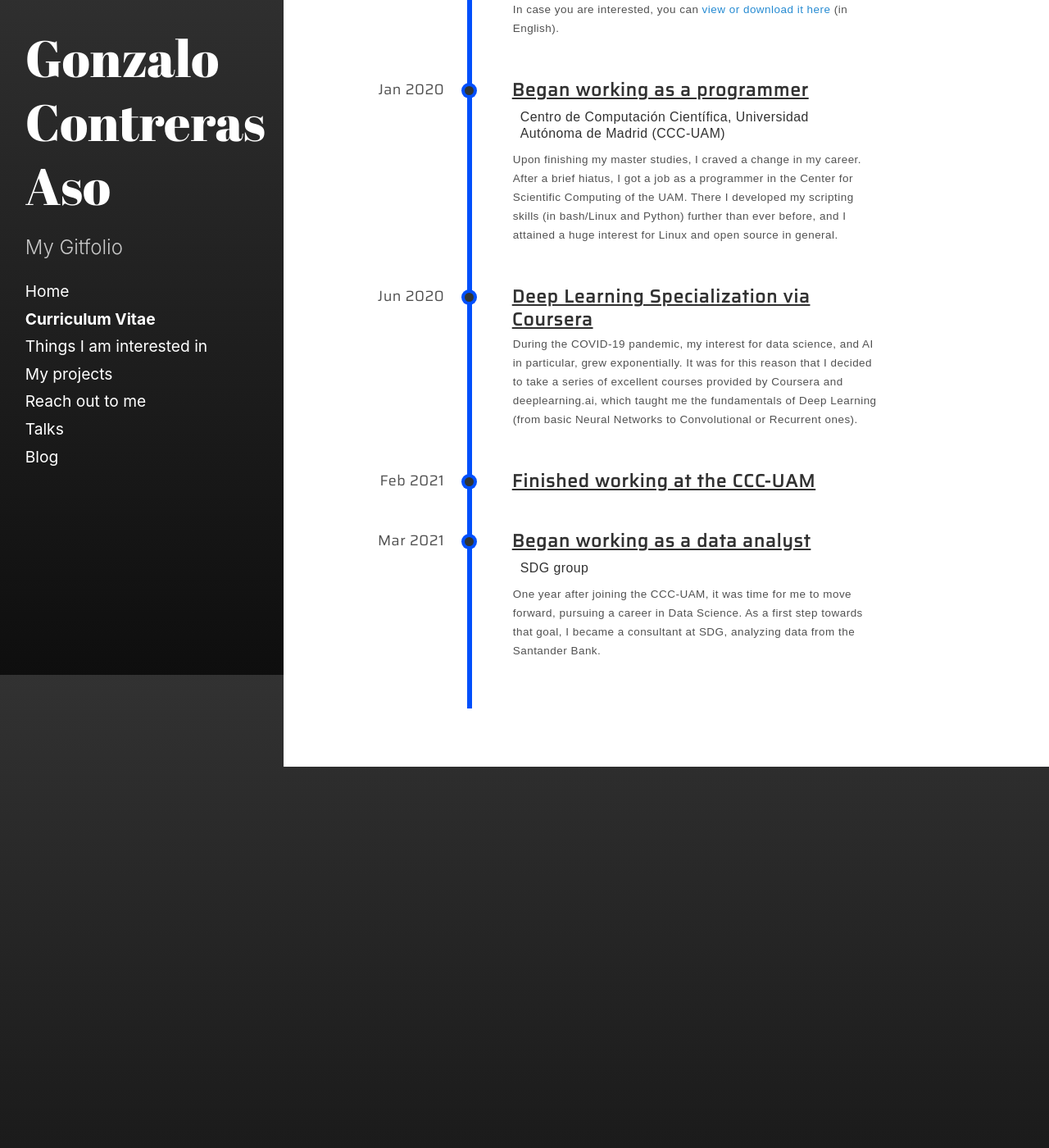
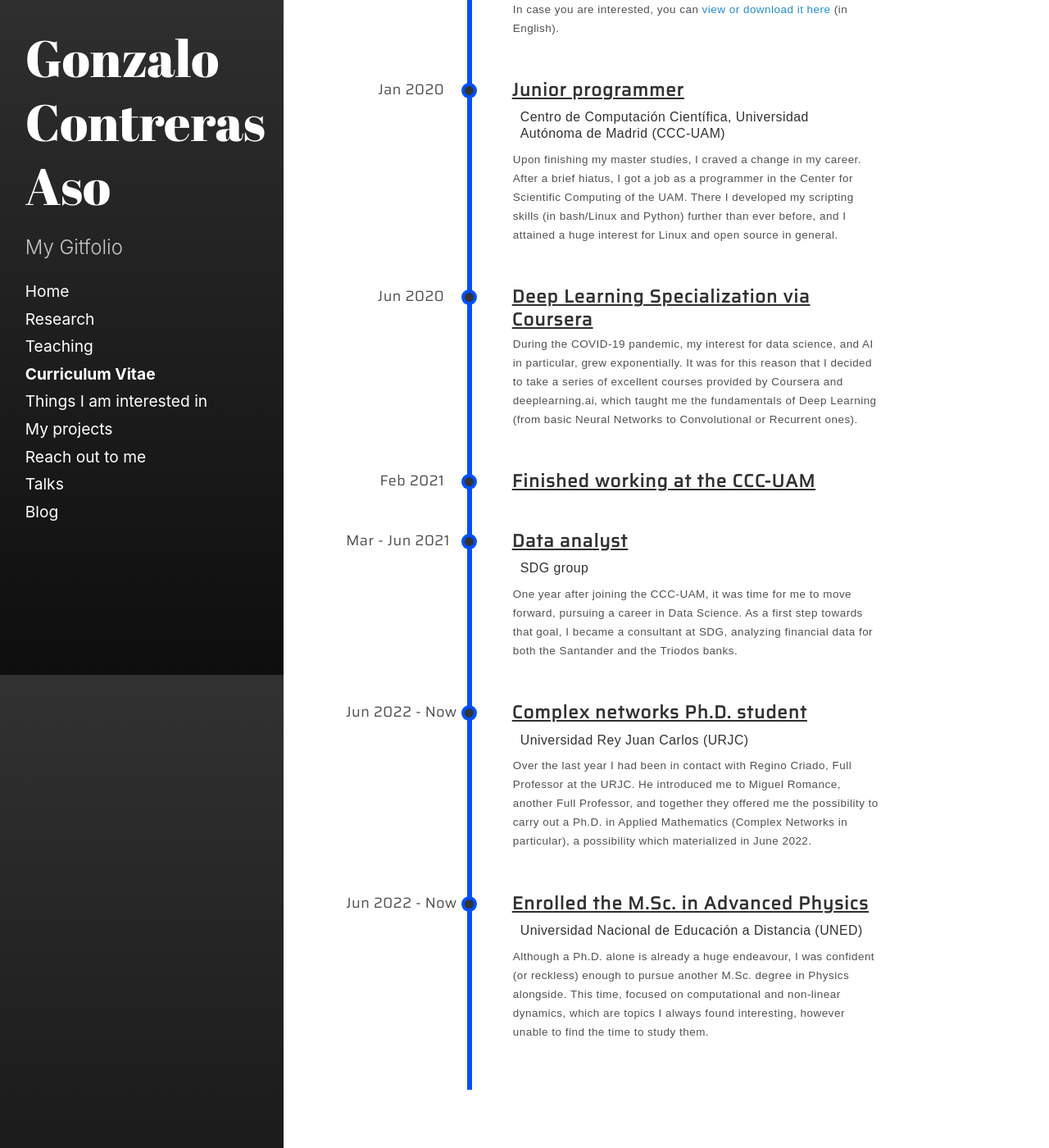
Before and after one commit to goznalo-git/portfolio, a Jekyll site: the page built from categories/aboutme.md, in a window 1280 px wide and 1400 px high, scrolled down 2777 px. Shown: the whole window at 82% size. Built offline with Jekyll 4.4.1, drawn with Linux system fonts in a browser that asks for light colours; some web fonts are replaced; before the commit the page ends 3712 px from its top, so only the background shows below that; some of the changed text lies outside the part shown.

Commit message:
August 2022 update

```diff
--- a/_includes/timeline.html
+++ b/_includes/timeline.html
@@ -140,7 +140,7 @@
       </p>
     </li>
     <li class="event" data-date="Jan 2020">
-      <h3>Began working as a programmer</h3>
+      <h3>Junior programmer</h3>
       <h4>
         Centro de Computación Científica, Universidad Autónoma de Madrid
         (CCC-UAM)
@@ -166,13 +166,36 @@
     <li class="event" data-date="Feb 2021">
       <h3>Finished working at the CCC-UAM</h3>
     </li>
-    <li class="event" data-date="Mar 2021">
-      <h3>Began working as a data analyst</h3>
+    <li class="event" data-date="Mar - Jun 2021">
+      <h3>Data analyst</h3>
       <h4>SDG group</h4>
       <p>
         One year after joining the CCC-UAM, it was time for me to move forward,
         pursuing a career in Data Science. As a first step towards that goal, I
-        became a consultant at SDG, analyzing data from the Santander Bank.
+        became a consultant at SDG, analyzing financial data for both the
+        Santander and the Triodos banks.
+      </p>
+    </li>
+    <li class="event" data-date="Jun 2022 - Now">
+      <h3>Complex networks Ph.D. student</h3>
+      <h4>Universidad Rey Juan Carlos (URJC)</h4>
+      <p>
+        Over the last year I had been in contact with Regino Criado, Full
+        Professor at the URJC. He introduced me to Miguel Romance, another Full
+        Professor, and together they offered me the possibility to carry out a Ph.D.
+        in Applied Mathematics (Complex Networks in particular), a possibility which
+        materialized in June 2022.
+      </p>
+    </li>
+    <li class="event" data-date="Jun 2022 - Now">
+      <h3>Enrolled the M.Sc. in Advanced Physics</h3>
+      <h4>Universidad Nacional de Educación a Distancia (UNED)</h4>
+      <p>
+        Although a Ph.D. alone is already a huge endeavour, I was confident (or
+        reckless) enough to pursue another M.Sc. degree in Physics alongside.
+        This time, focused on computational and non-linear dynamics, which
+        are topics I always found interesting, however unable to find the time
+        to study them.
       </p>
     </li>
   </ul>
```
Also changed, not shown: other parts of _includes/timeline.html (+1 -1 lines), _includes/category-links.html (+16 -10 lines), _includes/talks-list.html (+28 -0 lines), categories/Research.md (added, +7 -0 lines), categories/Teaching.md (added, +7 -0 lines), categories/talks.md (+1 -1 lines), README.md.
